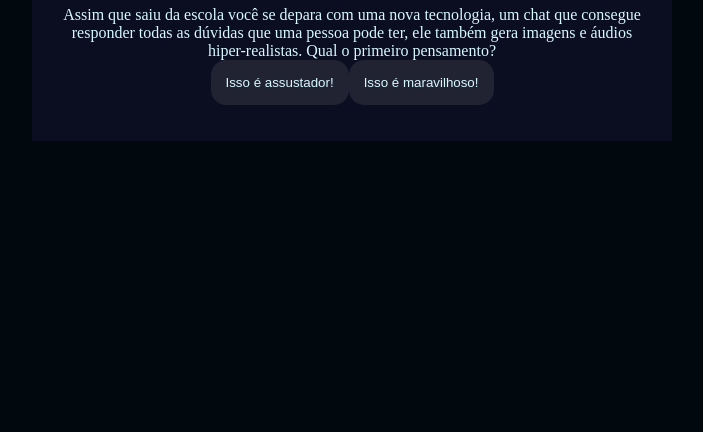
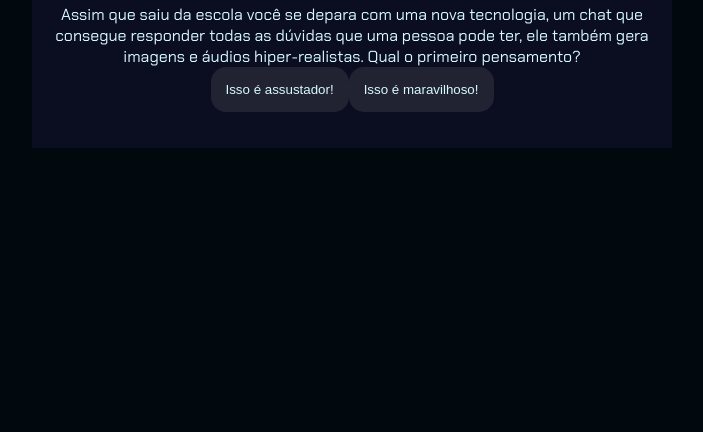
Before and after one commit to Branchertefa/Criando_uma_missao, a plain HTML site: page index.html in a window 1280 px wide. Shown: the part 384-816 px from the top of the page, without its empty margins (288-991 px from the left). Drawn offline with Linux system fonts and the light colour scheme.

Commit message:
Update style.css

```diff
--- a/style.css
+++ b/style.css
@@ -1,3 +1,4 @@
+@import url('https://fonts.googleapis.com/css2?family=Chakra+Petch:wght@400;700&display=swap');
 :root{
     --cor-fundo: #01080E ;
     --cor-principal: #0B0D20 ;
@@ -13,6 +14,7 @@ body {
     justify-content: center;
     align-items: center;
     min-height: 100vh;
+    font-family: 'Chakra Petch', sans-serif;
 }
 
 .caixa-principal{
```
